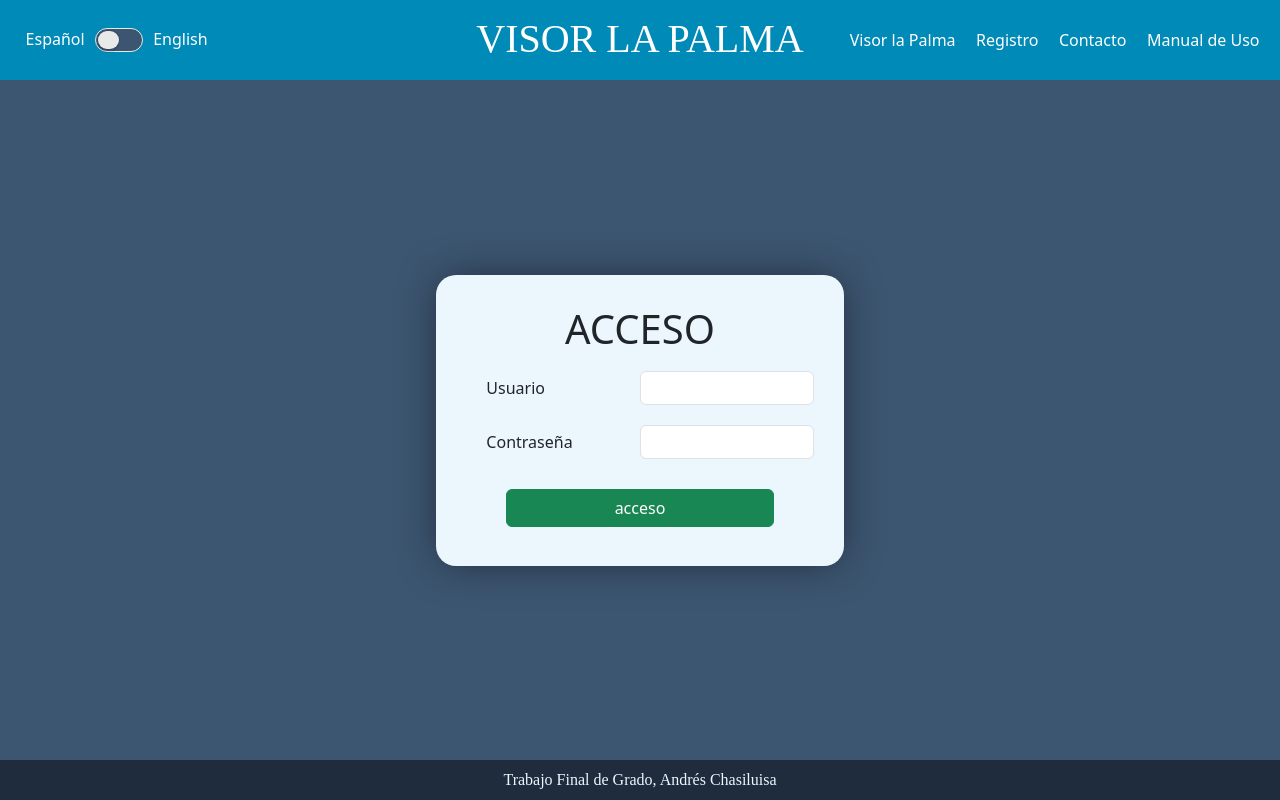
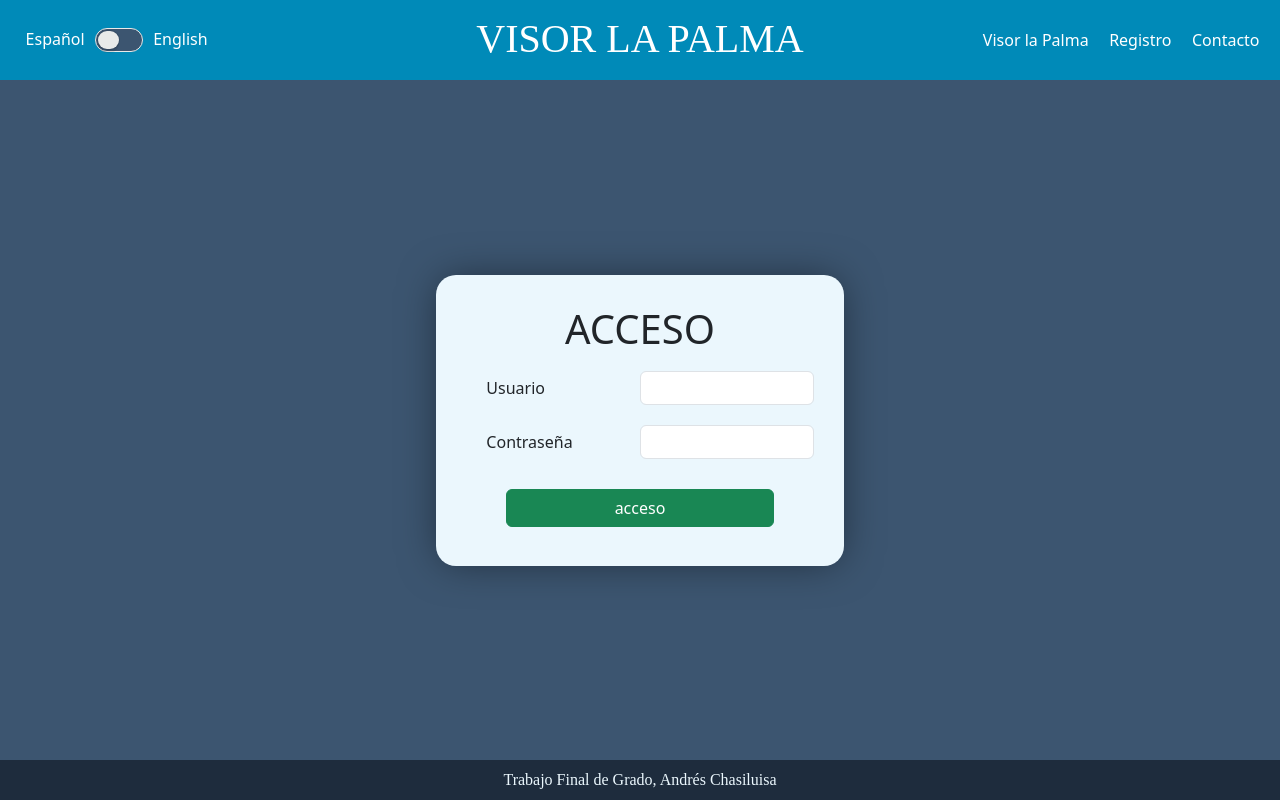
Before and after one commit to aschasiluisa/TFG_AndresChasiluisa, a Vue app in the folder front-end/: page /visorLaPalma/login in a window 1280 px wide. Built offline with nearby package versions, Linux system fonts and the light colour scheme; no server answers.

Commit message:
FIX: super login error, link manual solo home

```diff
--- a/front-end/src/components/header/Header.ts
+++ b/front-end/src/components/header/Header.ts
@@ -28,6 +28,10 @@ export default defineComponent ({
             return route.path != path;
         }
 
+        const IsHomeRoute = () => {
+            return route.path =='/visorLaPalma';
+        }
+
         watch(idiomaSelector,() => {
             if(idiomaSelector.value){
                 setIdioma(Idiomas.EN);
@@ -40,7 +44,9 @@ export default defineComponent ({
             userAuthenticated,
             getSuper,
             idiomaSelector,
+
             noIsCurrentRoute,
+            IsHomeRoute,
 
             getIdioma,
             Idiomas,
--- a/front-end/src/components/header/Header.vue
+++ b/front-end/src/components/header/Header.vue
@@ -20,7 +20,7 @@
         <router-link to="/visorLaPalma/signup" class="headerLink" v-show="!userAuthenticated && noIsCurrentRoute(`/visorLaPalma/signup`)"> {{ $t('Header.signup') }}</router-link>
         <router-link to="/visorLaPalma/profile" class="headerLink" v-show="userAuthenticated && noIsCurrentRoute(`/visorLaPalma/profile`) && !getSuper"> {{ $t('Header.profile') }}</router-link>
         <router-link to="/visorLaPalma/contacto" class="headerLink" v-show="noIsCurrentRoute(`/visorLaPalma/contacto`) && !getSuper"> {{ $t('Header.contacto') }}</router-link>
-        <a href="http://localhost:3000/ayudaUsuariosPDF" v-show="!getSuper" class="headerLink" target="_blank">{{ $t('Header.manualUsuario')}} </a>
+        <a href="http://localhost:3000/ayudaUsuariosPDF" v-show="!getSuper && IsHomeRoute()" class="headerLink" target="_blank">{{ $t('Header.manualUsuario')}} </a>
         <router-link to="/visorLaPalma/login" @click="logout" class="headerLink" v-show="userAuthenticated">{{ $t('Header.logout') }}</router-link>
     </nav>
   </header>
--- a/front-end/src/router/index.ts
+++ b/front-end/src/router/index.ts
@@ -95,7 +95,7 @@ const routes: Array<RouteRecordRaw> = [
     meta:{
       title: 'TFG | Super admin control',
       requiresAuth: true,
-      authRol: [roles.user]
+      authRol: [roles.super]
     }
   },
   {
```
